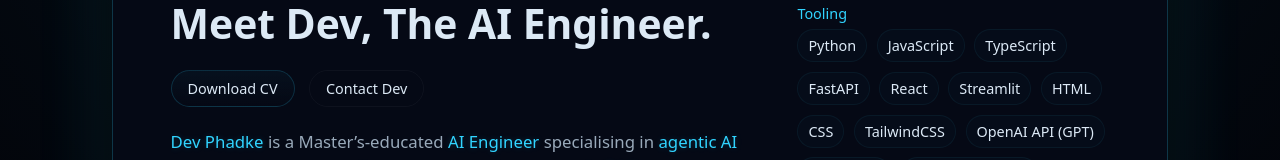
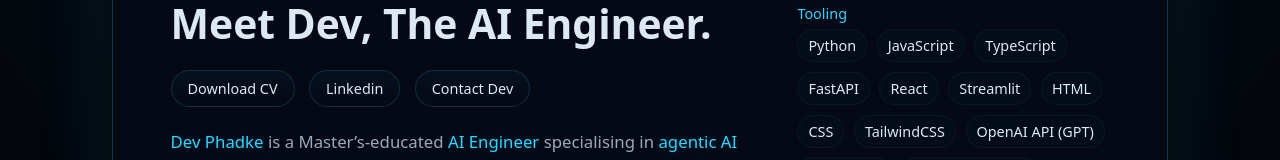
Before and after one commit to Pracind/portfolio, a React (Vite) app: page /about in a window 1280 px wide. Shown: the part 220-380 px from the top of the page. Built offline with nearby package versions, Linux system fonts and the light colour scheme.

Commit message:
Added Linkedin Button, changed pic

```diff
--- a/src/pages/About.mobile.tsx
+++ b/src/pages/About.mobile.tsx
@@ -52,16 +52,25 @@
               className="primary-btn"
               aria-label="Download CV"
             >
-              Download CV
+              CV
             </a>
 
             <a
-              href="mailto:devphadke2000@gmail.com"
-              className="secondary-btn"
-              aria-label="Contact via email"
+              href="https://www.linkedin.com/in/dev-phadke-a2210a1a6/"
+              className="primary-btn"
+              aria-label="Linkedin"
             >
-              Contact Dev
+              Linkedin
             </a>
+
+            <a
+                href="mailto:devphadke2000@gmail.com"
+                className="primary-btn"
+                aria-label="Contact via email"
+              >
+                Contact
+            </a>
+
           </div>
         </div>
 
--- a/src/pages/About.tsx
+++ b/src/pages/About.tsx
@@ -58,12 +58,21 @@
               </a>
 
               <a
+                href="https://www.linkedin.com/in/dev-phadke-a2210a1a6/"
+                className="primary-btn"
+                aria-label="Linkedin"
+              >
+                Linkedin
+              </a>
+
+              <a
                 href="mailto:devphadke2000@gmail.com"
-                className="secondary-btn"
+                className="primary-btn"
                 aria-label="Contact via email"
               >
                 Contact Dev
               </a>
+
             </div>
 
             <div className="about-body">
```
Also changed, not shown: src/assets/portait.jpg.
